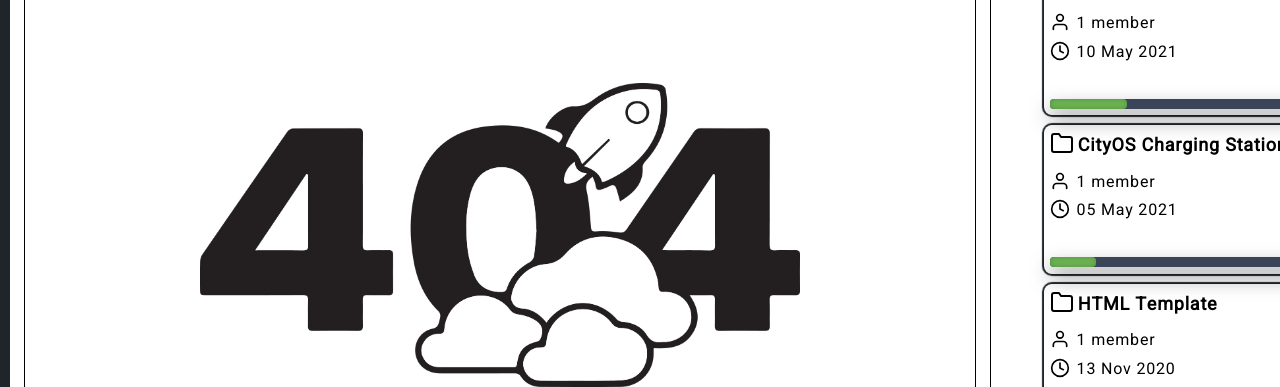
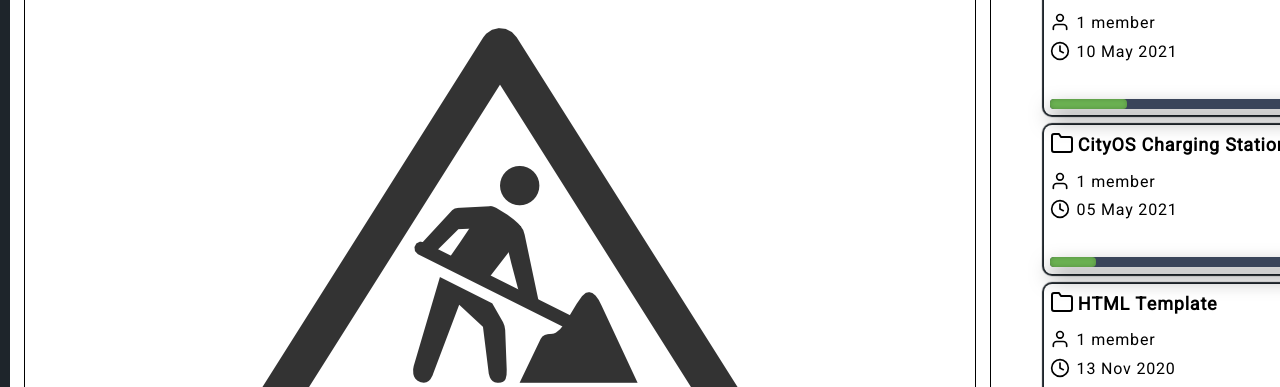
Before and after one commit to MSpiechowicz/maciejspiechowicz.com, a Gatsby site: page /blog in a window 1280 px wide. Before the commit this address had no page. Shown: the part 197-584 px from the top of the page. Built offline with nearby package versions, Linux system fonts and the light colour scheme; Gatsby itself is replaced by a stand-in of ours.

Commit message:
Adding Blog page

```diff
--- a/src/components/header.js
+++ b/src/components/header.js
@@ -15,7 +15,7 @@ const Header = ({ siteTitle }) => (
       <div className="nav-links">
         <Link to="/">Home</Link>
         <Link to="/about">About</Link>
-        <Link to="/projects">Projects</Link>
+        <Link to="/blog">Blog</Link>
         <Link to="/contact">Contact</Link>
       </div>
     </nav>
--- a/src/pages/404.js
+++ b/src/pages/404.js
@@ -10,7 +10,7 @@ const NotFoundPage = () => (
       <div className="page-not-found__flex_image">
         <StaticImage
           src="../images/404-black.png"
-          width={600}
+          width={512}
           quality={95}
           layout="fixed"
           formats={["AUTO", "WEBP", "AVIF"]}
--- /dev/null
+++ b/src/pages/blog.js
@@ -0,0 +1,25 @@
+import React from "react"
+import { StaticImage } from "gatsby-plugin-image"
+import Layout from "../components/layout"
+import Seo from "../components/seo"
+
+export default function BlogPage() {
+  return (
+    <Layout>
+      <Seo title="Blog" />
+      <div className="page-not-found__flex">
+        <div className="page-not-found__flex_image">
+          <StaticImage
+            src="../images/under-construction.png"
+            width={512}
+            quality={95}
+            layout="fixed"
+            formats={["AUTO", "WEBP", "AVIF"]}
+            alt="Under Construction"
+          />
+        </div>
+        <h2>Page Under Construction</h2>
+      </div>
+    </Layout>
+  )
+}
```
Also changed, not shown: src/images/under-construction.png (added).
